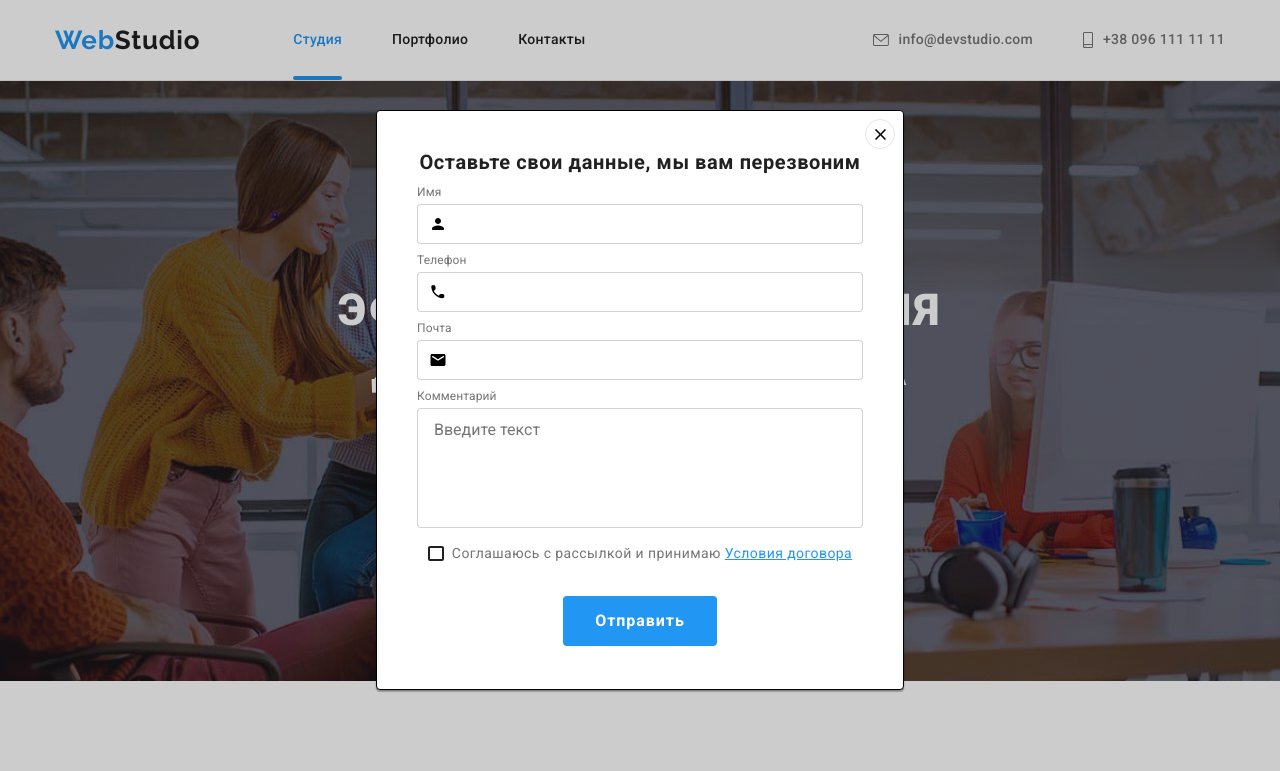
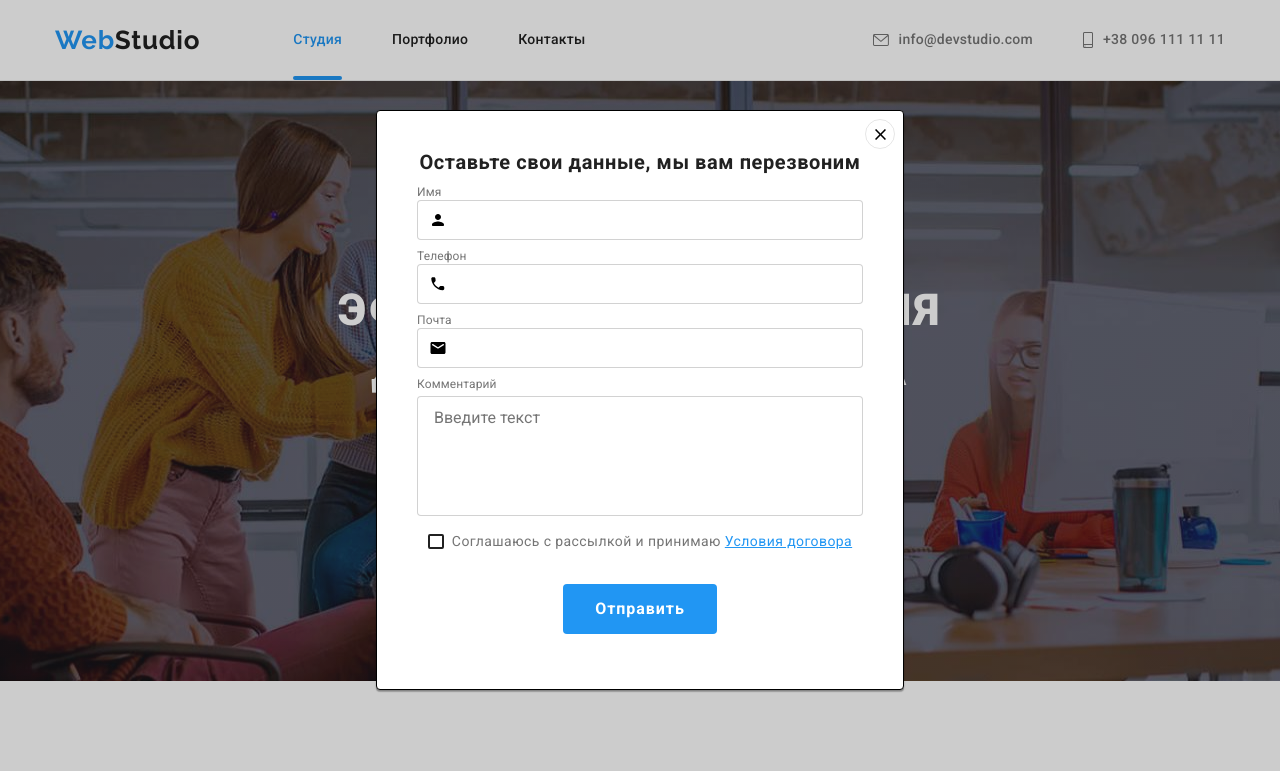
Before and after one commit to Vreding/goit-markup-hw-06, a plain HTML site: page index.html in a window 1280 px wide. Both pictures are taken after a click on the button "Заказать услугу". Shown: the top 771 px of the page. Drawn offline with nearby package versions, Linux system fonts and the light colour scheme.

Commit message:
span edition

```diff
--- a/index.html
+++ b/index.html
@@ -435,7 +435,7 @@
         <form class="contact-form">
           <label class="contact-form-field">
             <span class="contact-form-field-span">Имя</span>
-            <div class="contact-form-input-wrapper">
+            <span class="contact-form-input-wrapper">
               <input
                 class="contact-form-input"
                 type="text"
@@ -446,11 +446,11 @@
               <svg class="modal-form-icon" width="18" height="18">
                 <use href="./img/sprite.svg#person-modal"></use>
               </svg>
-            </div>
+            </ы>
           </label>
           <label class="contact-form-field">
             <span class="contact-form-field-span">Телефон</span>
-            <div class="contact-form-input-wrapper">
+            <span class="contact-form-input-wrapper">
               <input
                 class="contact-form-input"
                 type="tel"
@@ -462,16 +462,16 @@
               <svg class="modal-form-icon" width="18" height="18">
                 <use href="./img/sprite.svg#phone-modal"></use>
               </svg>
-            </div>
+            </span>
           </label>
           <label class="contact-form-field">
             <span class="contact-form-field-span">Почта</span>
-            <div class="contact-form-input-wrapper">
+            <span class="contact-form-input-wrapper">
               <input class="contact-form-input" type="email" required name="user-email" />
               <svg class="modal-form-icon" width="18" height="18">
                 <use href="./img/sprite.svg#email-modal"></use>
               </svg>
-            </div>
+            </span>
           </label>
           <label class="contact-form-field">
             <span class="contact-form-field-span">Комментарий</span>
```
